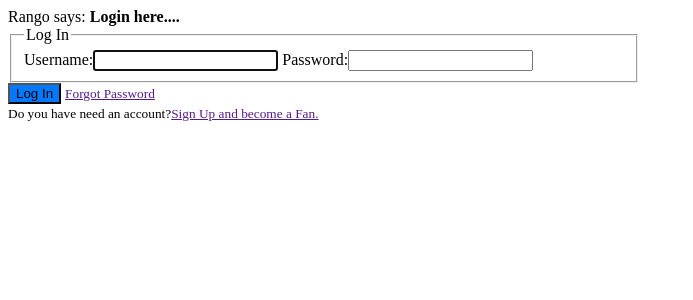
After one commit to davy254/tango, a Django app: page /login/ in a window 1280 px wide. The commit adds this page. Shown: the top 300 px of the page, without its empty margins (0-693 px from the left). Run offline with Django 3.2, Linux system fonts and the light colour scheme.

Commit message:
Created login and logout

```diff
--- a/tango/rango/templates/rango/index.html
+++ b/tango/rango/templates/rango/index.html
@@ -8,6 +8,9 @@
 <body>
     <h1>Rango says....Hello world!</h1>
     <p>Categories as per likes</p>
+
+
+
     {% if categories_likes %}
         <ul>
             {% for category in categories_likes %}
--- /dev/null
+++ b/tango/rango/templates/rango/login.html
@@ -0,0 +1,41 @@
+<!DOCTYPE html>
+<html lang="en">
+<head>
+    <meta charset="UTF-8">
+    <title>Rango</title>
+</head>
+<body>
+
+
+    Rango says: <strong>Login here....</strong>
+    {% if messages %}
+                {% for message in messages %}
+                    <div class="alert alert-{{ message.tags }}">
+                        {{ message }}
+                    </div>
+                {% endfor %}
+    {% endif %}
+    <div class="entry entry-single container mt-3 mb-2" style="width:50%;background:#FFFFFF;">
+            <form method="POST">
+                {% csrf_token %}
+                <fieldset class="form-group">
+                    <legend class="border-bottom mb-4">Log In</legend>
+                    {{ form }}
+                </fieldset>
+                <div class="form-group">
+                    <button class="btn btn-info "  style="background:#0078FF;" type="submit">Log In</button>
+                    <small class="text-muted ml-2">
+                        <a href="">Forgot Password</a>
+                    </small>
+                </div>
+            </form>
+            <div class="border-top pt-3">
+                <small class="text-muted">
+                    Do you have need an account?<a class="ml-2" href="">Sign Up and become a Fan.</a>
+                </small>
+            </div>
+        </div>
+
+
+</body>
+</html>
--- a/tango/rango/views.py
+++ b/tango/rango/views.py
@@ -1,6 +1,7 @@
 from django.shortcuts import render, redirect
 from django.http import HttpResponse
 from  .models import Category, Page
+from django.contrib import  messages
 from .forms import CategoryForm, PageForm, UserForm, UserProfileForm
 from django.views.generic.list import ListView
 
@@ -142,7 +143,10 @@ def register(request):
             profile.save()
 
             registered = True
-            return redirect('index')
+
+            username = user_form.cleaned_data.get('username')
+            messages.success(request, f'Account for { username} has been created.Try to login now')
+            return redirect('login')
 
         else:
             print(user_form.errors, profile_form.errors)
--- a/tango/tango/settings.py
+++ b/tango/tango/settings.py
@@ -127,3 +127,5 @@ STATICFILES_DIRS = [
 
 MEDIA_ROOT = os.path.join(BASE_DIR, 'media')
 MEDIA_URL = '/media/'
+
+LOGIN_REDIRECT_URL = 'index'
--- a/tango/tango/urls.py
+++ b/tango/tango/urls.py
@@ -17,10 +17,13 @@ from django.contrib import admin
 from django.urls import path, include
 from django.conf import settings
 from django.conf.urls.static import static
+from django.contrib.auth import views as auth_views
 
 urlpatterns = [
     path('admin/', admin.site.urls),
     path('', include('rango.urls')),
+    path('login/', auth_views.LoginView.as_view(template_name='rango/login.html'), name='login'),
+    path('logout/', auth_views.LogoutView.as_view(template_name='rango/logout.html'), name='logout'),
 ]
 
 if settings.DEBUG:
```
Also changed, not shown: tango/rango/templates/rango/logout.html (added, +17 -0 lines), tango/media/profile_images/lenovo-laptop-ideapad-120s-11-grey-gallery-02.jpg (added).
